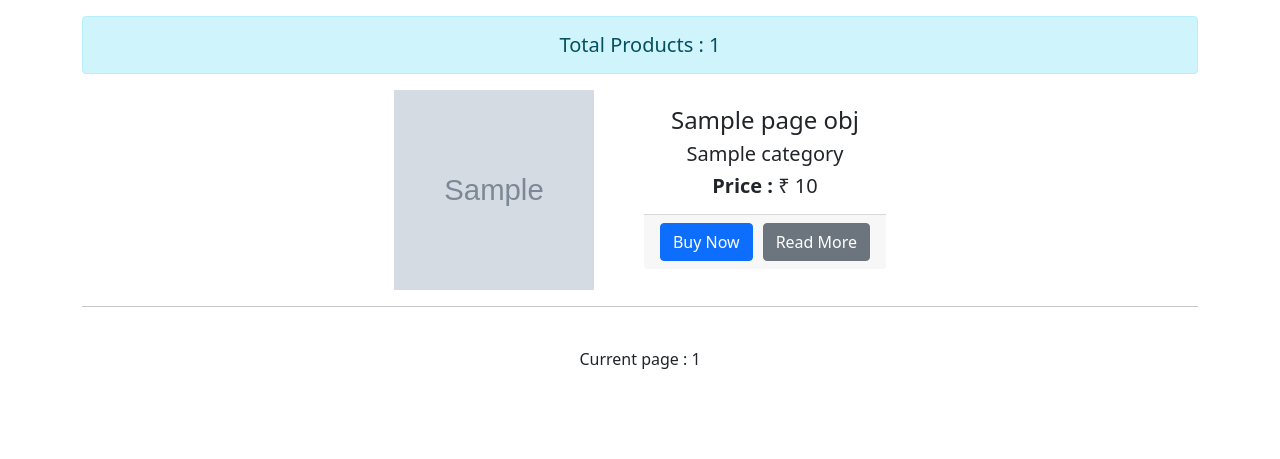
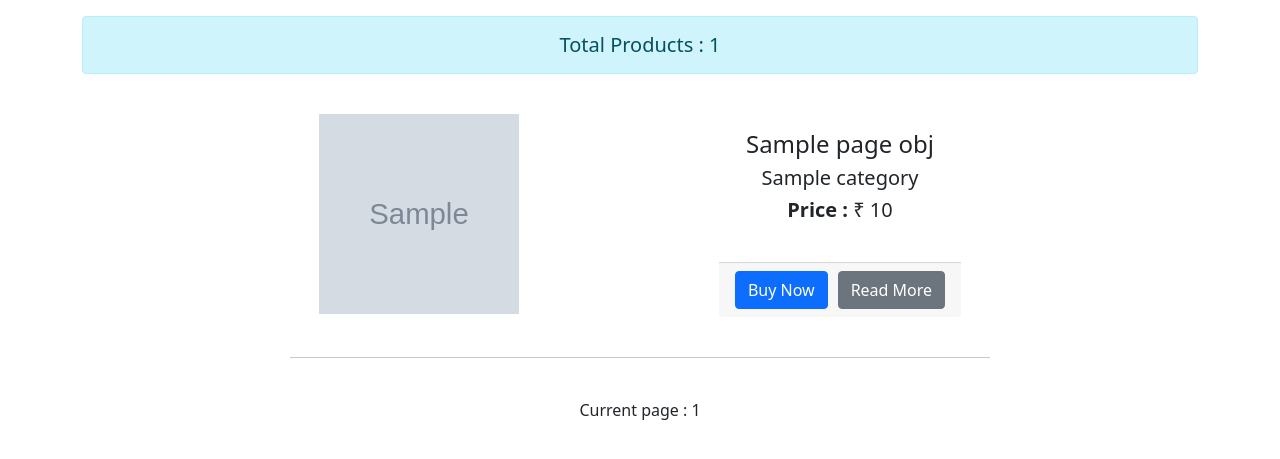
Before and after one commit to JayendraCitrusbug/product_category_module, a Django app: template product_module/templates/main/main.html in a window 1280 px wide. Shown: the part 58-517 px from the top of the page. Run offline with Django 3.2, Linux system fonts and the light colour scheme; tables that the repository leaves empty hold one stand-in row (values such as "Sample post"); the template is opened without the code that fills it: values that come from a table or form of the project are taken from there, most other values are stand-ins (such as "Sample title", 1, 10 or a date in 2020); grey boxes marked "Sample" are stand-in pictures; some libraries are stand-ins or nearby versions.

Commit message:
sessions

```diff
--- a/product_module/templates/main/main.html
+++ b/product_module/templates/main/main.html
@@ -12,21 +12,24 @@
         <div class="main">
             <!-- <h1 class="text-center mt-5" id="nofound">Nothing found...!!</h1> -->
             {% for p in page_obj %}
-            <div class="d-flex justify-content-center text-center">
-                <img src="{{p.img.url}}" alt="img.jpg" class="card-image-top" height="200" width="200">
-                <div style="margin-left: 50px;">
+            <br>
+            <div class="d-flex justify-content-center">
+                <img src="{{p.img.url}}" alt="img.jpg" class="card-image-top" height="200" width="200" style="margin-right: 200px;">
+                <div>
                     <div class="card-body text-center">
                         <h4 class="card-title">{{p.product_name}}</h4>
                         <h5 class="card-text">{{ p.category}}</h5>
                         <h5 class="card-text"><b>Price : </b>₹ {{p.price}}</h5>
-                    </div>
+                    </div><br>
                     <div class="card-footer d-flex">
                         <small class="text-muted"><a href="{% url 'buynow' p.id%}" class="btn btn-primary">Buy Now</a></small>
                         <small class="text-muted" style="margin-left: 10px;"><a href="{% url 'readmore' p.id %}" class="btn btn-secondary">Read More</a></small>
                     </div>
                 </div>
+            </div><br>
+            <div class="mx-auto" style="width: 700px;">
+                <hr>
             </div>
-            <hr>
             {% endfor %}
         </div>
         {% else %}
```
